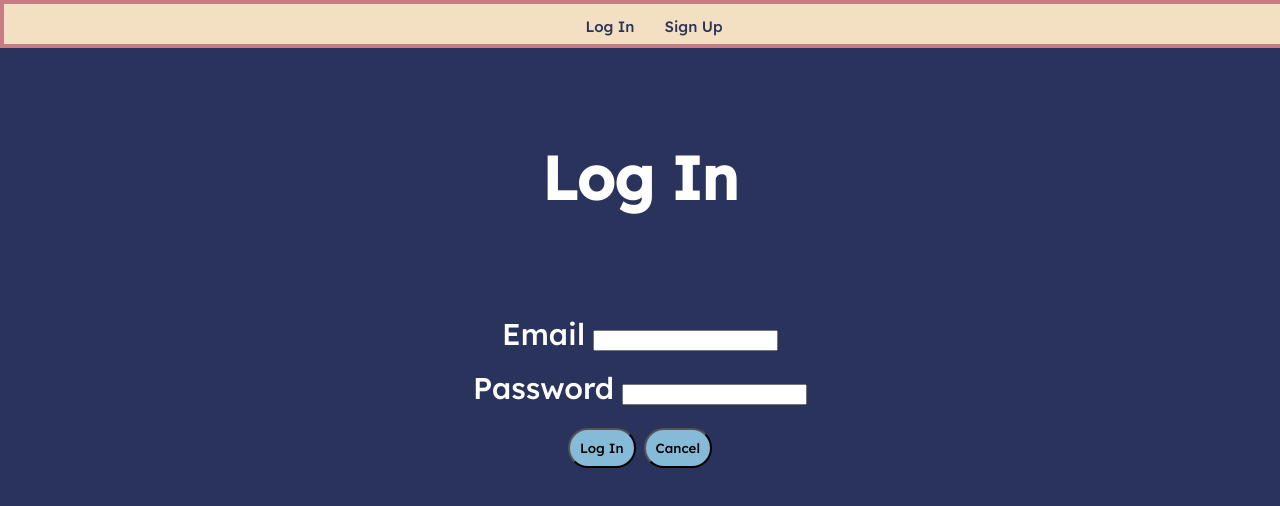
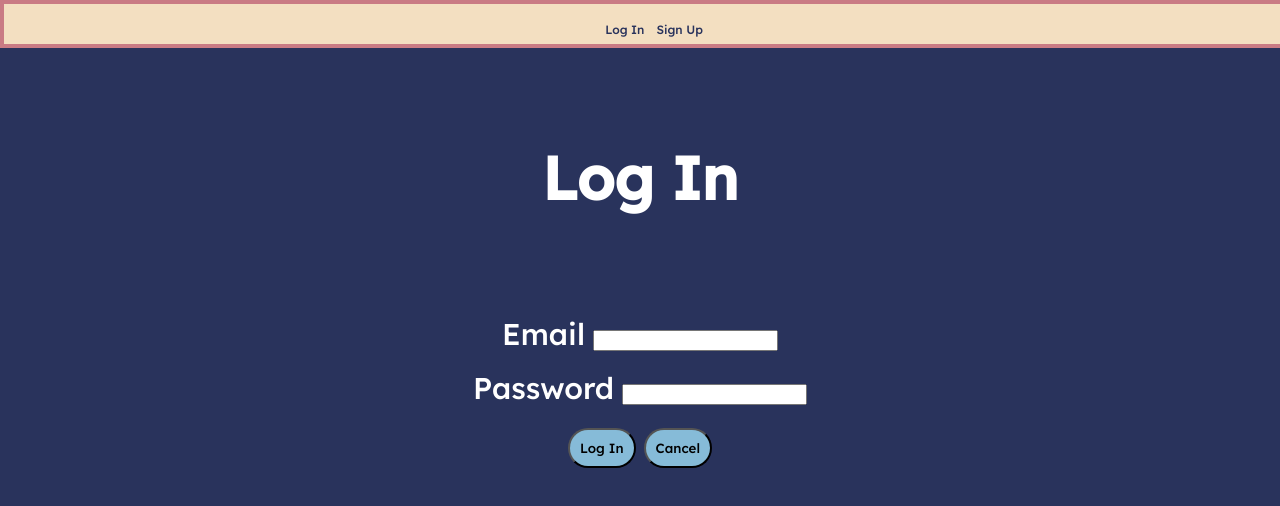
Before and after one commit to shakestuffup73/lamdb-frontend, a React (Create React App) app: page /login in a window 1280 px wide. Shown: the top 506 px of the page. Built offline with nearby package versions, Linux system fonts and the light colour scheme; no server answers.

Commit message:
update front end css

```diff
--- a/src/components/NavBar/NavBar.jsx
+++ b/src/components/NavBar/NavBar.jsx
@@ -6,13 +6,12 @@ const NavBar = ({ user, handleLogout }) => {
     <nav className={styles.container}>
       {user ?
         <ul className={styles.navUl}>
-          <li>Welcome BAHHHck, {user.name}</li>
+          {/* <li><Link to="/changePassword" className={styles.navLink}>Change PW</Link></li> */}
           <li><Link to="/my-profile" className={styles.navLink}>My Pets</Link></li>
+          <li><Link to="/addPet" className={styles.navLink}>Add Pet</Link></li>
           <li><Link to="/addVet" className={styles.navLink}>Add Vet Visit</Link></li>
-          <li><Link to="/addPet" className={styles.navLink}>Add Pet</Link></li>
-          <li><Link to="/changePassword" className={styles.navLink}>Change Password</Link></li>
           <li>
-            <Link to="" onClick={handleLogout} className={styles.navLink}><img src="./assets/sheep.png" alt="cartoon sheep face" width="30px" />BAHHHbye</Link>
+            <Link to="" onClick={handleLogout} className={styles.navLink}><img src="./assets/sheep.png" alt="cartoon sheep face" width="20px" />BAHHbye</Link>
           </li>
         </ul>
       :
--- a/src/components/NavBar/NavBar.module.css
+++ b/src/components/NavBar/NavBar.module.css
@@ -16,11 +16,11 @@
   display: flex;
   flex-direction: row;
   justify-content: space-evenly;
-  margin-top: 20px;
-  gap: 30px;
-  padding: 8px;
+  margin-top: 22px;
+  gap: 12px;
+  padding: 3px;
   text-decoration: none;
-  font-size: .5em;
+  font-size: .4em;
   color: #C97B84;
 }
 
--- a/src/pages/MyProfile/MyProfile.jsx
+++ b/src/pages/MyProfile/MyProfile.jsx
@@ -13,6 +13,7 @@ const MyProfile = (props) => {
     <div className={styles.displayWelcome}>
       <h2>Welcome, {props.profile.name} </h2>
       <img src={`${props.profile.photo}`} alt="profile upload" style={{height: '90px', marginTop: '0px'}} />
+      <Link to="/changePassword" className={styles.navUL}>Change Account Password</Link>
     </div>
       <div className={styles.displayCards}>
       {/* <h1>Welcome to your profile, {props.profile.name}</h1> */}
--- a/src/pages/MyProfile/MyProfile.module.css
+++ b/src/pages/MyProfile/MyProfile.module.css
@@ -5,17 +5,29 @@
   justify-content: center;
   align-items: center;
   margin-bottom: 60px;
-  font-size: 1rem;
+  font-size: .8rem;
   border: 4px solid whitesmoke;
   background-color: #C97B84;
+  min-height: 12vh;
   max-height: 18vh;
 }
 
+.navUL {
+  text-decoration: none;
+  font-size: .7em;
+  margin-bottom: 15px;
+}
+
+.navUL {
+  text-decoration: none;
+  font-size: .7em;
+  margin-bottom: 15px;
+}
+
 .displayWelcome > img {
+  margin-bottom: 10px;
   max-width: 100px;
-  margin-top: 10px;
   border: 4px solid #29335C;
-  margin-bottom: 20px;
 }
 
 .displayCards {
```
